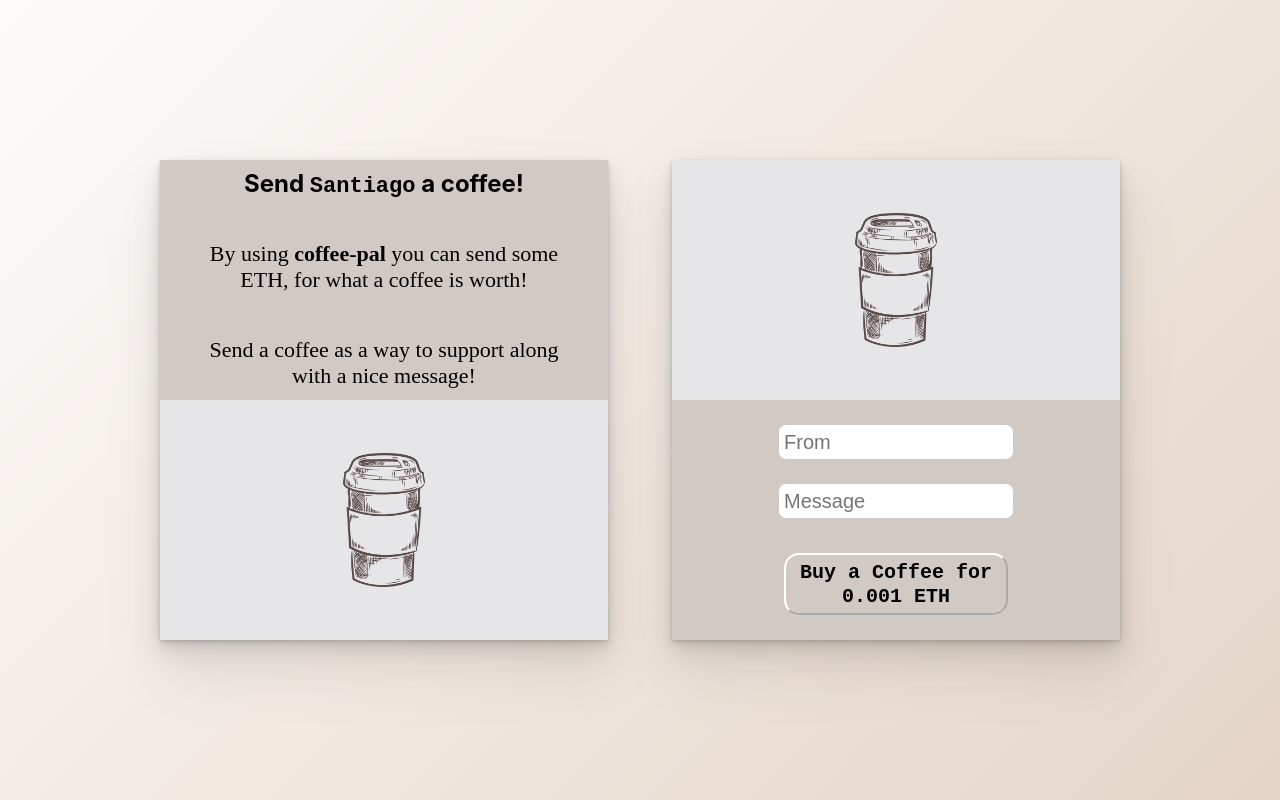
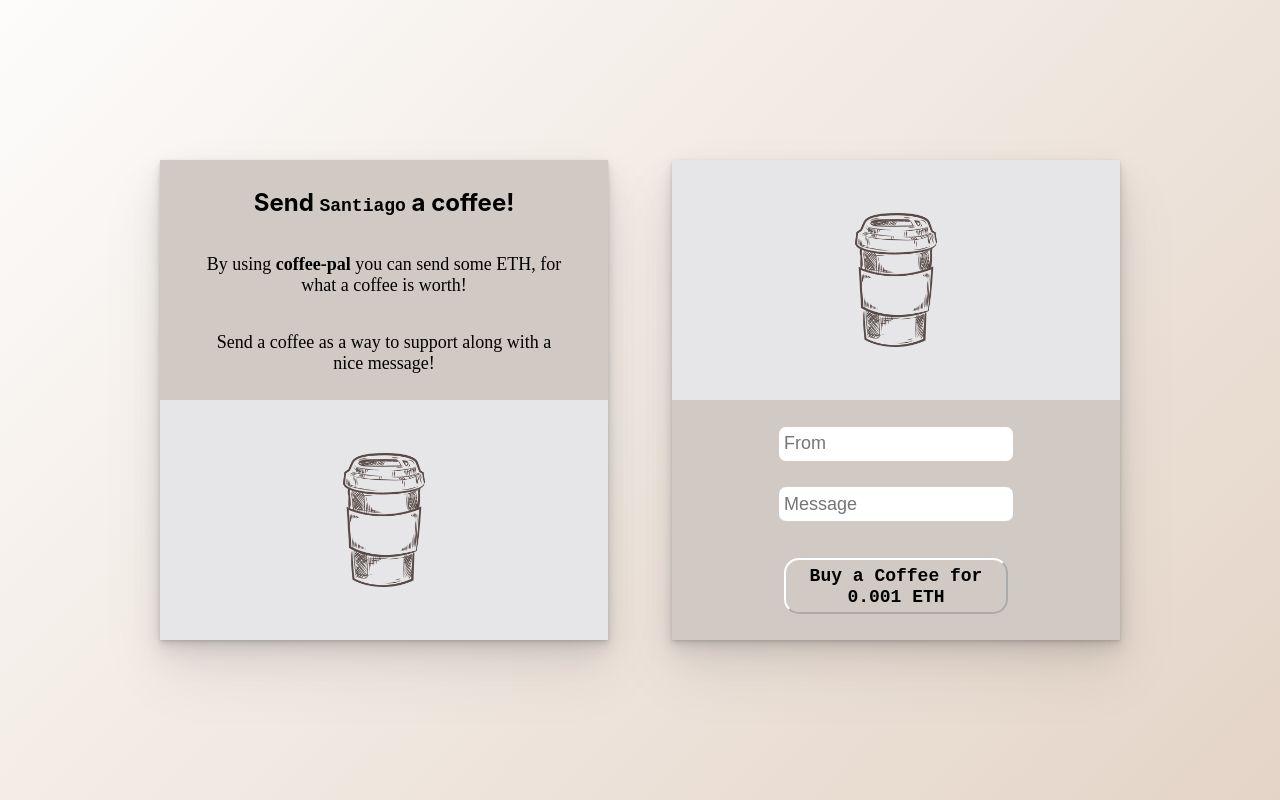
Before and after one commit to santiagoagullar/buy-me-a-coffee, a React (Create React App) app in the folder client/: page / in a window 1280 px wide. Shown: the top 800 px of the page. Built offline with nearby package versions, Linux system fonts and the light colour scheme; a web font is replaced by a local one.

Commit message:
font-size fix 0.3

```diff
--- a/client/src/components/container/Header/Header.scss
+++ b/client/src/components/container/Header/Header.scss
@@ -59,7 +59,7 @@ main {
 		p,
 		code,
 		strong {
-			font-size: 22px;
+			font-size: 18px;
 			max-width: 80%;
 		}
 
@@ -116,7 +116,7 @@ main {
 		padding: 5px;
 		margin: 10px;
 		font-weight: 900;
-		font-size: 20px;
+		font-size: 18px;
 		border-color: white;
 		cursor: pointer;
 		margin-bottom: 0;
@@ -146,7 +146,7 @@ main {
 		border: 0;
 		padding: 5px;
 		outline: 0;
-		font-size: 20px;
+		font-size: 18px;
 
 		@media only screen and (max-height:600px) {
 			font-size: 11px;
@@ -186,10 +186,10 @@ main {
 			justify-content: center;
 
 			p {
-				font-size: 5px;
+				font-size: 18px;
 
 				@media(max-width:654px) {
-					font-size: 2px;
+					font-size: 11px;
 				}
 			}
 		}
@@ -232,7 +232,7 @@ main {
 		padding: 5px;
 		margin: 10px;
 		font-weight: 900;
-		font-size: 15px;
+		font-size: 18px;
 		border-color: white;
 		cursor: pointer;
 		margin-bottom: 0;
```
